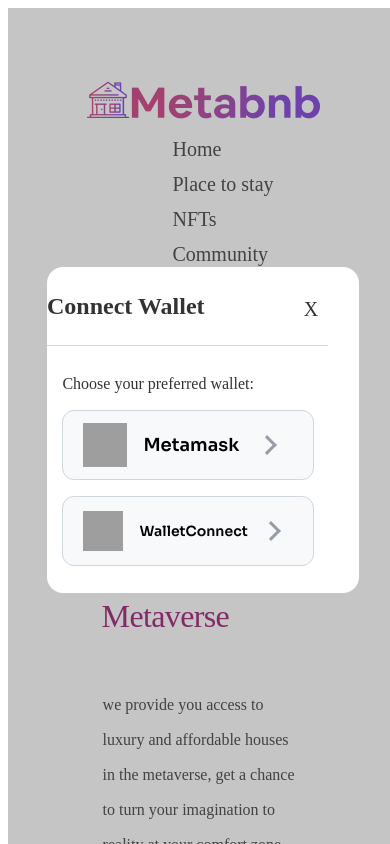
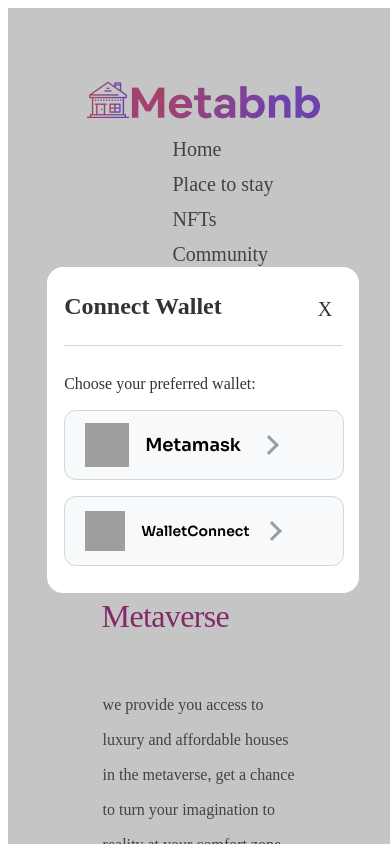
Before and after one commit to Emmydon1989/project3, a React (Create React App) app: page / in a window 390 px wide. Both pictures are taken after a click on the button "connect wallet". Shown: the top 844 px of the page. Built offline with nearby package versions, Linux system fonts and the light colour scheme; grey boxes are pictures that could not be loaded; a web font is replaced by a local one.

Commit message:
fix: modal bugs

```diff
--- a/src/Modal.js
+++ b/src/Modal.js
@@ -6,7 +6,7 @@
     return(
         <div id="overlay">
             <div id="modal">
-                <div id="modalHead">Connect Wallet<span id="closeModal" onClick={() => closeModal(false)}>X</span></div>
+                <div id="modalHead"><div id="innermodalHead">Connect Wallet<span id="closeModal" onClick={() => closeModal(false)}>X</span></div></div>
                 <div id="modalLinks">
                     <div id="metawallet">
                         <p>Choose your preferred wallet:</p>
--- a/src/index.css
+++ b/src/index.css
@@ -536,9 +536,17 @@
 #modalHead{
   display: flex;
   align-items: center;
+  justify-content: center;
+  width: 100%;
+
+
+}
+#innermodalHead{
+  display: flex;
+  align-items: center;
   justify-content: space-between;
-  width: 90%;
   height: 78px;
+  width: 89%;
   border-bottom: 1px solid #CFD8DC;
   font-family: 'Red Rose';
   font-style: normal;
@@ -549,6 +557,7 @@
   flex: none;
   order: 0;
   flex-grow: 0;
+
 }
 #closeModal{
   width: 24px;
@@ -560,7 +569,7 @@
   display: flex;
 }
 #modalLinks{
-  width: 90%;
+  width: 100%;
   height: 248px;
   display: flex;
   flex-direction: column;
@@ -572,7 +581,6 @@
   display: flex;
   flex-direction: column;
   gap: 16px;
-  margin-left: 50px;
 }
 #modalMetamask{
   width: 100%;
@@ -640,15 +648,16 @@
   height: 100%;
   display: flex;
 
-}@media screen and(max-width:1240px){
+}@media screen and (max-width:1200px){
   #ul_items4{font-size: 20px; font-weight: 400px;}
   #nft_logo{width:400px;}
-  #foot1{display: flex; padding-left: 100px;}
+
+  #images_desert2,#images_desert{grid-template-columns: 1fr 1fr 1fr;}
 
 }
 
-@media screen and (max-width:1200px) {
-  #images_desert2,#images_desert{grid-template-columns: 1fr 1fr 1fr;}
+@media screen and (max-width:1024px) {
+  #images_desert2,#images_desert{grid-template-columns: 1fr 1fr;}
   #bar_list{gap:35px} #desert_img{width: 220px; height: 245px;}
   #ul_items4{font-size: 16px; font-weight: 400px;}
   #main,#conatiner3_main{flex-direction: column; align-items: center; justify-content: center; width: 100%;}
@@ -660,17 +669,15 @@
   .walletArrow{margin-left: 10px; height: 5px; width: 5px;}
 
 }
-@media screen and (max-width:900px) {
+@media screen and (max-width:768px) {
   #bar{flex-direction: column; justify-content: center; align-items: center;}
   #bar_list{gap:35px} #folder{display: flex; gap: 60px;}
-
-
   #nft_logo{width: 480px; height: 400px;}
-  #images_desert2,#images_desert{grid-template-columns: 1fr 1fr;}
+  #images_desert2,#images_desert{grid-template-columns:  1fr;}
   #header4_text{flex-direction: column;align-items: center;gap: 10px;}
   #footer1,#conatiner3_main{flex-direction: column; align-items:center; width: 100%;}
-  #metamask_bar{flex-direction: column; align-items:center; width: 100%; gap: 10px;}
-  #foot2,#foot1{margin: 0%; display: flex; justify-content: center; align-items: center;}
+  #metamask_bar{flex-direction: column; align-items:center;justify-content: center; width: 100%; gap: 10px;}
+  #foot2,#foot1{display: flex; justify-content: center; align-items: center;}
   #header2_text{font-size: 16px;} #container3_main1{display: flex; margin-top: 90px;}
   #ul_items4{width:100%; font-size: 14px;} #metawallet{margin-left: 20px;}
   #walletConnect{font-size: 18px;}
@@ -681,7 +688,7 @@
 
 }
 
-@media screen and (max-width: 550px){
+@media screen and (max-width: 480px){
   #images_desert2,#images_desert{grid-template-columns: 1fr;}
   #ul_items4{display: grid; grid-template-columns: 1fr 1fr; place-items: center; gap: 10px;
   font-size: 16px;} #bar_list{display: flex; justify-content: center; flex-direction: column; gap: 10px;}
@@ -696,7 +703,7 @@
   #container3_main1>h3{width: 100%; font-size: 32px;} #nft_logo{width: 300px; height: 280px;}
   #main1_note{width: 320px;}
   #img1,#img2{width: 200px;}
-  #foot2{width: 100%;}
+  #foot2{width: 100%; margin-right: 0px;}
   #community{display: flex; margin-right: 10px;}
   #connect{width:60%}
 
```
